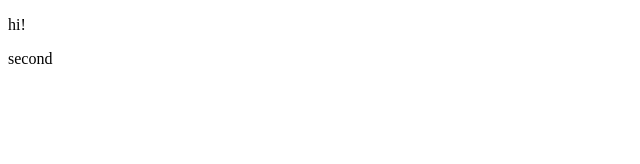
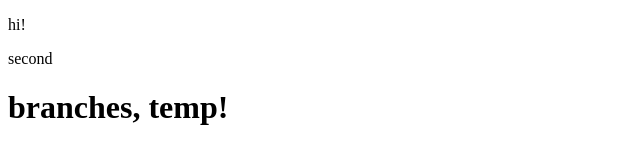
Before and after one commit to mixthemars/testGit, a plain HTML site: page index.html in a window 1280 px wide. Shown: the whole page, without its empty margins (0-640 px from the left). Drawn offline with Linux system fonts and the light colour scheme.

Commit message:
before add branch temp

```diff
--- a/index.html
+++ b/index.html
@@ -12,5 +12,9 @@
 <p>
 	second
 </p>
+
+<h1>
+	branches, temp!
+</h1>
 </body>
 </html>
```
